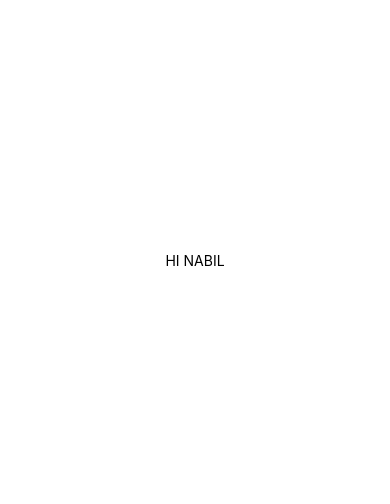
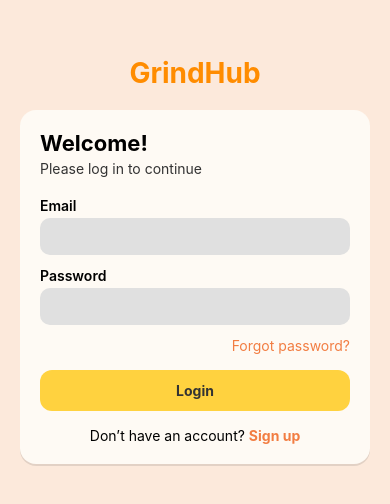
Before and after one commit to zayyankece/GrindHub, a React Native app in the folder frontend/: screen / in a window 390 px wide. Shown: the part 162-666 px from the top of the page. Built offline with nearby package versions, Linux system fonts and the light colour scheme.

Commit message:
Retry: Add frontend folder

```diff
--- a/frontend/App.js
+++ b/frontend/App.js
@@ -1,11 +1,36 @@
-import { StatusBar } from 'expo-status-bar';
-import { StyleSheet, Text, View } from 'react-native';
+import React from 'react';
+import { View, Text, TextInput, TouchableOpacity, StyleSheet, Image } from 'react-native';
 
 export default function App() {
   return (
     <View style={styles.container}>
-      <Text>HI NABIL</Text>
-      <StatusBar style="auto" />
+      <Text style={styles.title}>GrindHub</Text>
+
+      <View style={styles.formCard}>
+        <Text style={styles.welcomeText}>Welcome!</Text>
+        <Text style={styles.subText}>Please log in to continue</Text>
+
+        <Text style={styles.label}>Email</Text>
+        <TextInput style={styles.input} keyboardType="email-address" />
+
+        <Text style={styles.label}>Password</Text>
+        <TextInput style={styles.input} secureTextEntry />
+
+        <TouchableOpacity>
+          <Text style={styles.forgotText}>Forgot password?</Text>
+        </TouchableOpacity>
+
+        <TouchableOpacity style={styles.loginButton}>
+          <Text style={styles.loginText}>Login</Text>
+        </TouchableOpacity>
+
+        <View style={styles.signupRow}>
+          <Text>Don’t have an account? </Text>
+          <TouchableOpacity>
+            <Text style={styles.signupText}>Sign up</Text>
+          </TouchableOpacity>
+        </View>
+      </View>
     </View>
   );
 }
@@ -13,8 +38,75 @@ export default function App() {
 const styles = StyleSheet.create({
   container: {
     flex: 1,
-    backgroundColor: '#fff',
+    backgroundColor: '#fce9db',
     alignItems: 'center',
     justifyContent: 'center',
+    padding: 20,
+  },
+  logo: {
+    width: 60,
+    height: 60,
+    marginBottom: 10,
+  },
+  title: {
+    fontSize: 28,
+    fontWeight: 'bold',
+    color: '#ff8c00',
+    marginBottom: 20,
+  },
+  formCard: {
+    backgroundColor: '#fefaf4',
+    width: '100%',
+    padding: 20,
+    borderRadius: 16,
+    elevation: 4,
+    shadowColor: '#000',
+    shadowOpacity: 0.1,
+    shadowOffset: { width: 0, height: 2 },
+  },
+  welcomeText: {
+    fontSize: 22,
+    fontWeight: 'bold',
+    marginBottom: 4,
+  },
+  subText: {
+    fontSize: 14,
+    color: '#333',
+    marginBottom: 20,
+  },
+  label: {
+    fontWeight: '600',
+    marginBottom: 4,
+  },
+  input: {
+    backgroundColor: '#e0e0e0',
+    borderRadius: 10,
+    paddingHorizontal: 12,
+    paddingVertical: 10,
+    marginBottom: 12,
+  },
+  forgotText: {
+    color: '#f27d42',
+    marginBottom: 16,
+    textAlign: 'right',
+  },
+  loginButton: {
+    backgroundColor: '#ffd23f',
+    padding: 12,
+    borderRadius: 12,
+    alignItems: 'center',
+    marginBottom: 16,
+  },
+  loginText: {
+    fontWeight: 'bold',
+    color: '#333',
+  },
+  signupRow: {
+    flexDirection: 'row',
+    justifyContent: 'center',
+  },
+  signupText: {
+    color: '#f27d42',
+    fontWeight: 'bold',
   },
 });
```
